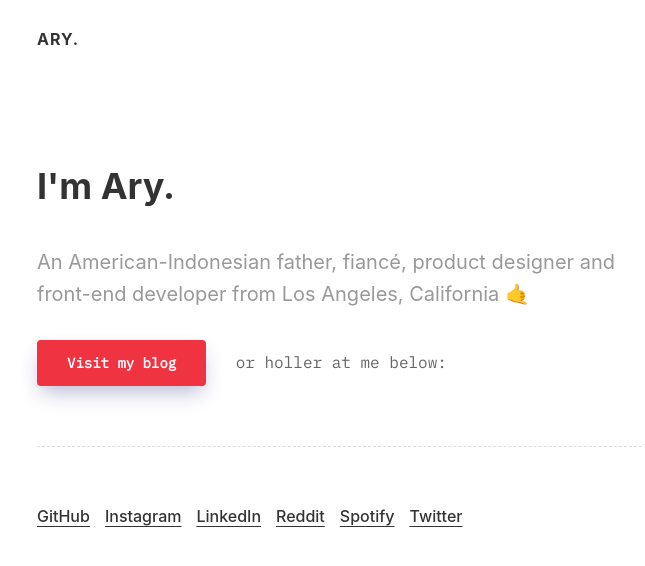
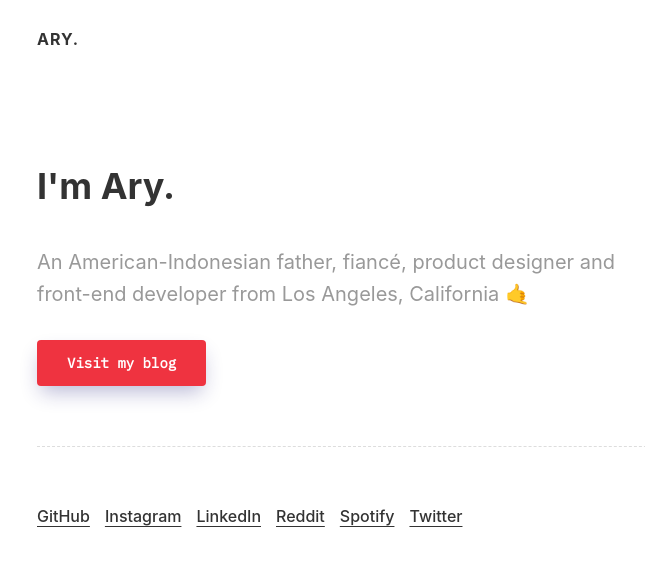
Before and after one commit to aryxmega/ary-mega, a Jekyll site: the page built from index.html, in a window 1280 px wide. Shown: the top 566 px of the page, without its empty margins (288-933 px from the left). Built offline with Jekyll 4.4.1, drawn with Linux system fonts in a browser that asks for light colours.

Commit message:
Removed holler

```diff
--- a/index.html
+++ b/index.html
@@ -9,7 +9,6 @@ layout: default
       <p class="author__bio">{{ site.author.bio }}</p>
       <div class="author__more">
         <a href="https://awwwry.com" class="say-hello">Visit my blog</a>
-        <span class="know-more">or holler at me below:</span>
       </div>
     </div>
   </section>
```
